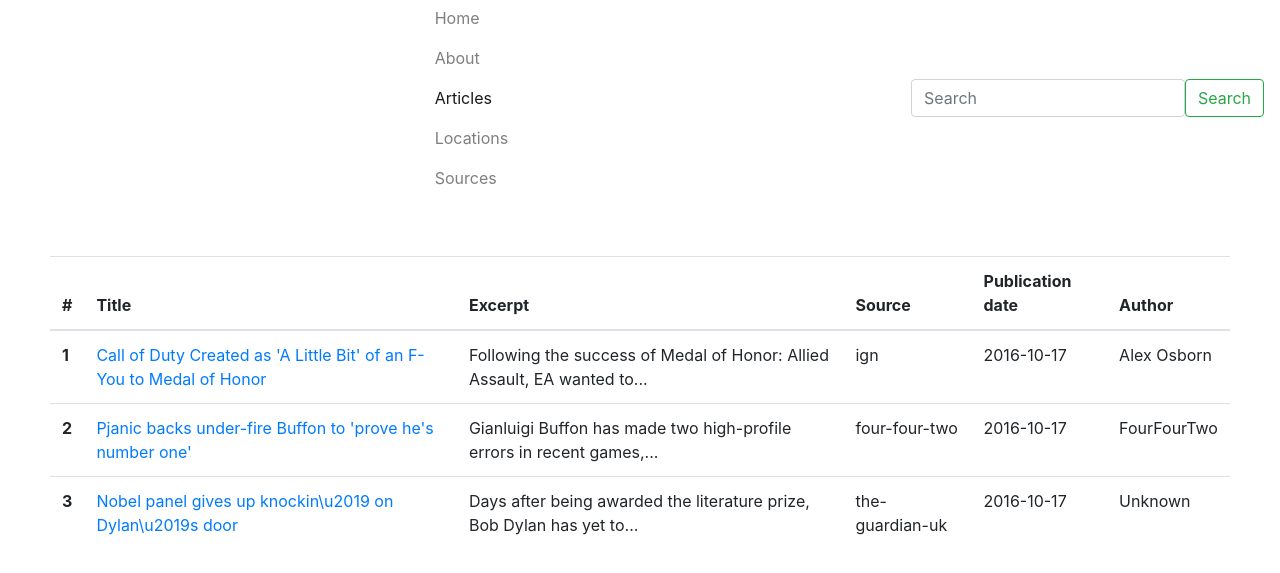
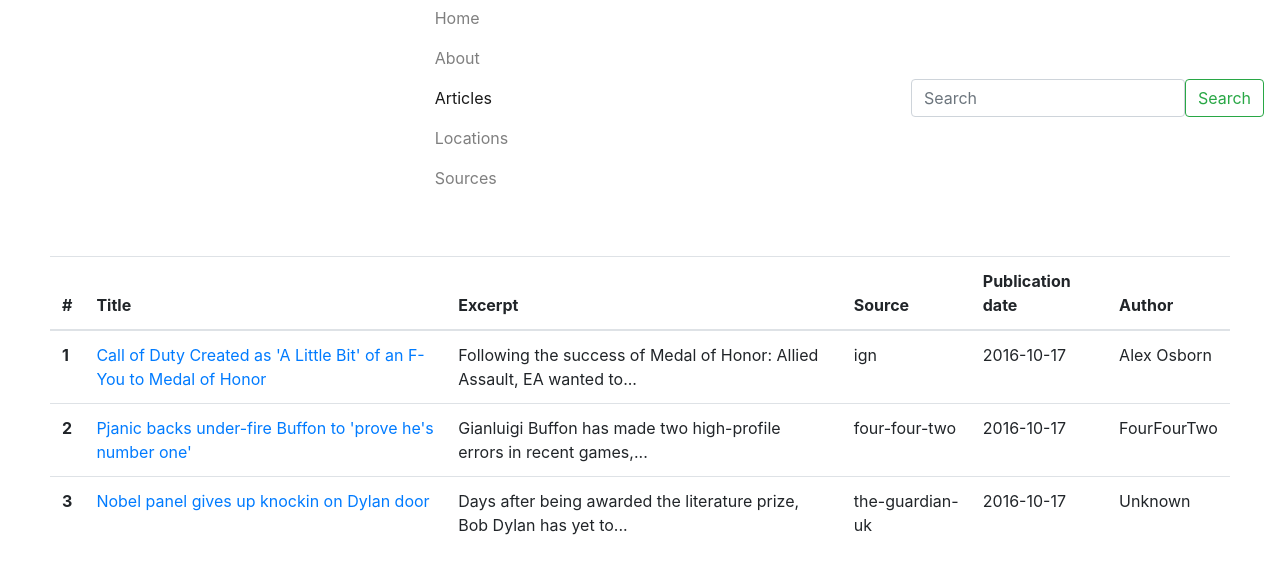
Before and after one commit to swilery/cs373-idb, a plain HTML site: page app/static/templates/articles.html in a window 1280 px wide. Shown: the part 103-676 px from the top of the page. Drawn offline with nearby package versions, Linux system fonts and the light colour scheme; a web font is replaced by a local one.

Commit message:
updated articles.html

```diff
--- a/app/static/templates/articles.html
+++ b/app/static/templates/articles.html
@@ -87,7 +87,7 @@
           <tr>
             <th scope="row">3</th>
             <td><a href="http://www.theguardian.com/music/2016/oct/17/nobel-prize-bob-dylan-unable-to-reach">
-              Nobel panel gives up knockin\u2019 on Dylan\u2019s door</a></td>
+              Nobel panel gives up knockin on Dylan door</a></td>
             <td>Days after being awarded the literature prize, Bob Dylan has yet to...</td>
             <td>the-guardian-uk</th>
             <td>2016-10-17</th>
```
